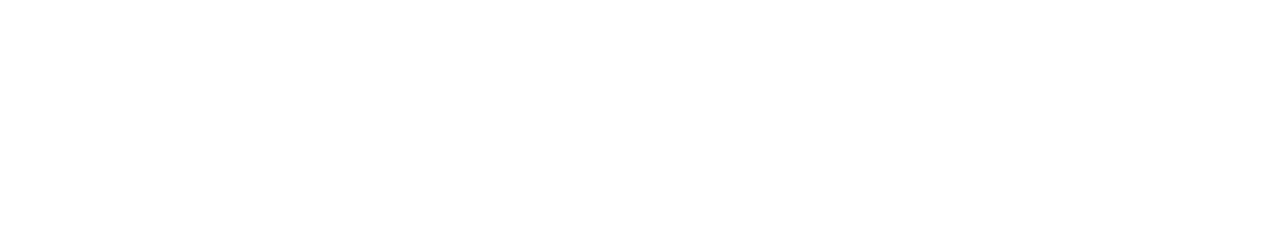
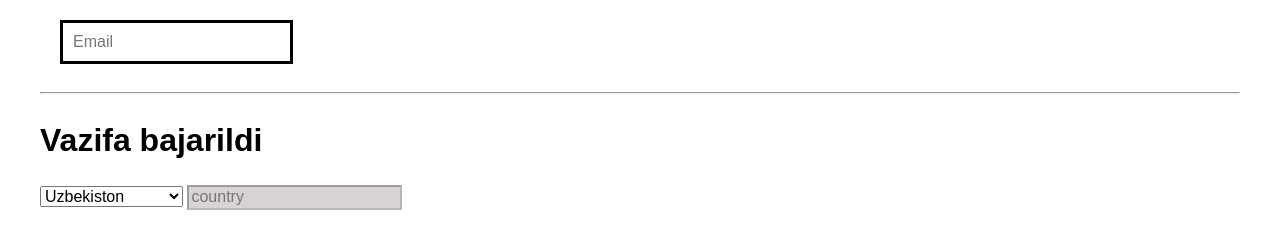
Before and after one commit to Baxtibay/input-valid-tanlavchi, a plain HTML site: page index.html in a window 1280 px wide. Drawn offline with nearby package versions, Linux system fonts and the light colour scheme.

Commit message:
Learning input and select atribut disabled. In css valid invalid

```diff
--- a/css/style.css
+++ b/css/style.css
@@ -37,3 +37,35 @@ img {
   margin-left: auto;
   margin-right: auto;
 }
+
+
+/* MAIN-CONTENT */
+.main-content {
+  flex-grow: 1;
+}
+
+.input {
+  padding: 10px;
+  border: 3px solid #000;
+  margin: 20px;
+}
+
+.input:focus {
+  outline: 1px dashed #000;
+  outline-offset: 3px;
+}
+
+/* notog'ri bo'lsa */
+.input:not(:placeholder-shown) {
+  border-color: red;
+}
+
+/* tog'ri bolgan holati */
+.input:valid {
+  border-color: lightgreen;
+}
+
+/* ==============--------------   ---------------================ */
+.input-country:disabled {
+  background-color: rgb(217, 211, 211);
+}
--- a/index.html
+++ b/index.html
@@ -6,12 +6,31 @@
   <meta name="viewport" content="width=device-width, initial-scale=1.0">
   <title>Project</title>
 
+  <!-- icon -->
+  <link href='https://unpkg.com/boxicons@2.1.4/css/boxicons.min.css' rel='stylesheet'>
+
   <!-- stylesheets -->
   <link rel="stylesheet" href="css/normalize.css">
   <link rel="stylesheet" href="css/style.css">
 </head>
 <body>
 
+  <div class="main-content">
+    <div class="container">
+      <form action="">
+        <input class="input" type="email" name="email" placeholder="Email" required>
+        <hr>
+        <h1>Vazifa bajarildi</h1>
+        <select class="select" name="country">
+          <option>Uzbekiston</option>
+          <option>Qaraqalpag'istan</option>
+          <option>AQSH</option>
+          <option>Boshqa</option>
+        </select>
+        <input class="input-country" type="text" name="text" placeholder="country" disabled required>
+      </form>
+    </div>
+  </div>
 
   <script src="js/main.js"></script>
 </body>
--- a/js/main.js
+++ b/js/main.js
@@ -0,0 +1,20 @@
+// Elementlarni topamiz
+
+// Selectning o'zgarish hodisasiga quloq solamiz
+    // Agar boshqa ga teng bo'lsa
+      // inputdagi disabled olib tashla
+    // teskari holatda
+        // inputdagi malumotni olib tashla
+        // inputni disabledga o'zgartir
+
+const elSelect = document.querySelector('.select'),
+  input = document.querySelector('.input-country');
+
+elSelect.addEventListener('change', function () {
+  if(elSelect.value === 'AQSH') {
+    input.disabled = false
+  } else {
+    input.disabled = true
+    input.value = '';
+  }
+})
```
Also changed, not shown: img/go-lang-icon24.png (added).
